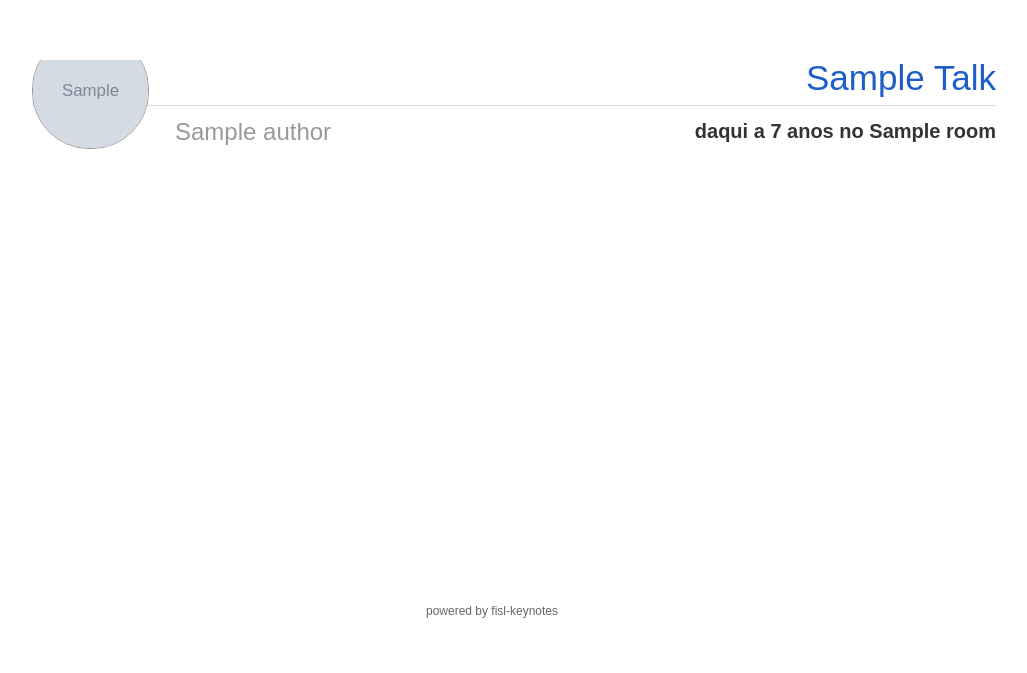
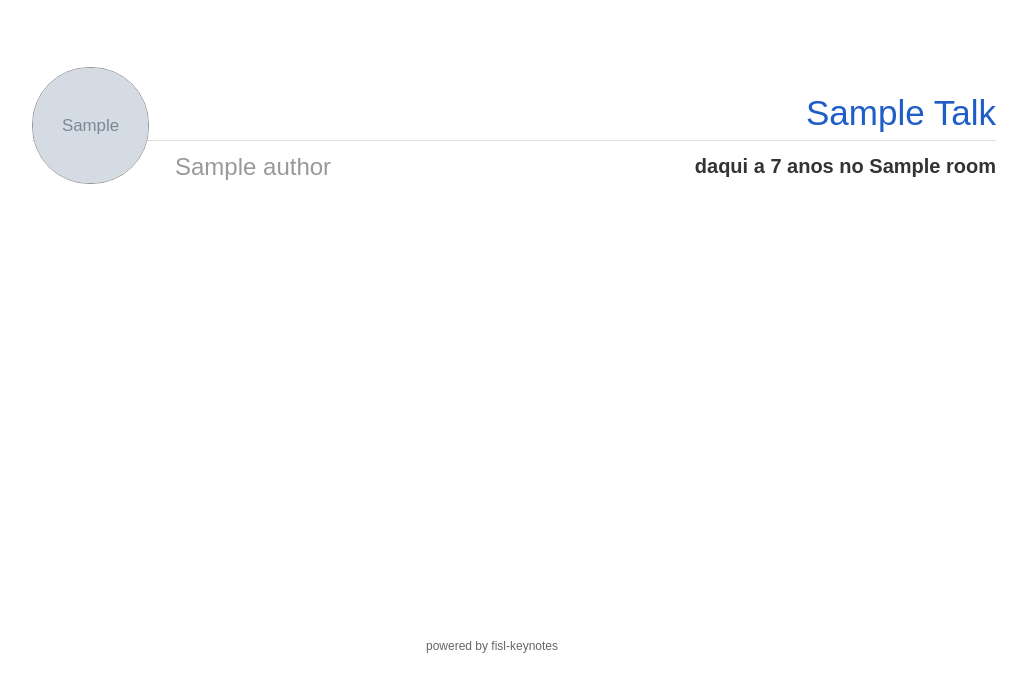
Before and after one commit to heynemann/fisl-keynotes, a Flask app: template templates/index.html in a window 1280 px wide. Shown: the part 172-845 px from the top of the page, without its empty margins (148-1175 px from the left). Before the commit the page ends 790 px from the top, so only its background shows below. Run offline with Flask 2, Linux system fonts and the light colour scheme; the template is opened without the code that fills it: most values are stand-ins (such as "Sample title", 1, 10 or a date in 2020); grey boxes marked "Sample" are stand-in pictures.

Commit message:
padding top

```diff
--- a/static/css/style.css
+++ b/static/css/style.css
@@ -82,6 +82,7 @@ header p a:hover {
 
 .talks {
     position: relative;
+    padding-top: 35px;
     height: 542px;
     width: 964px;
     overflow: hidden;
```
